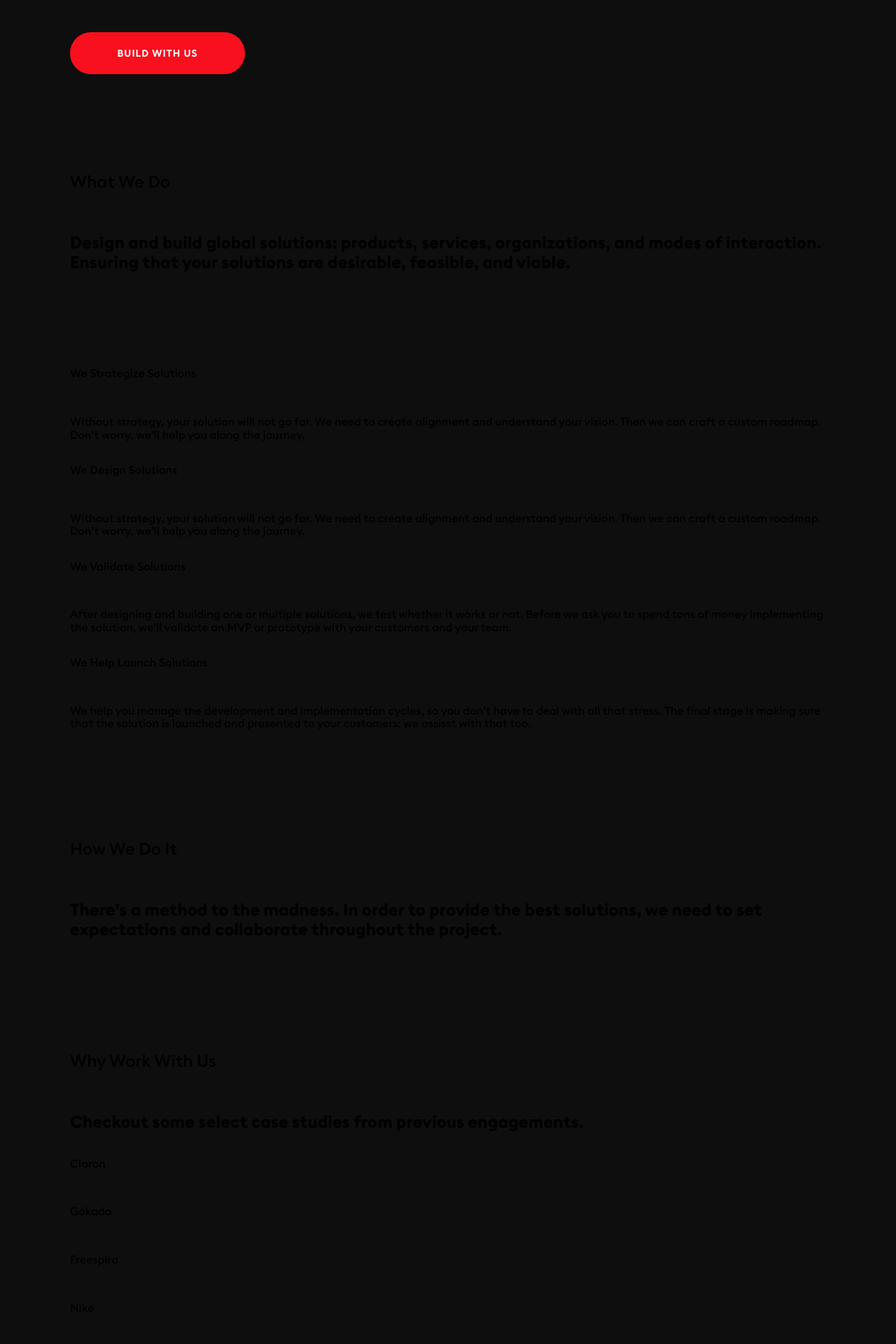
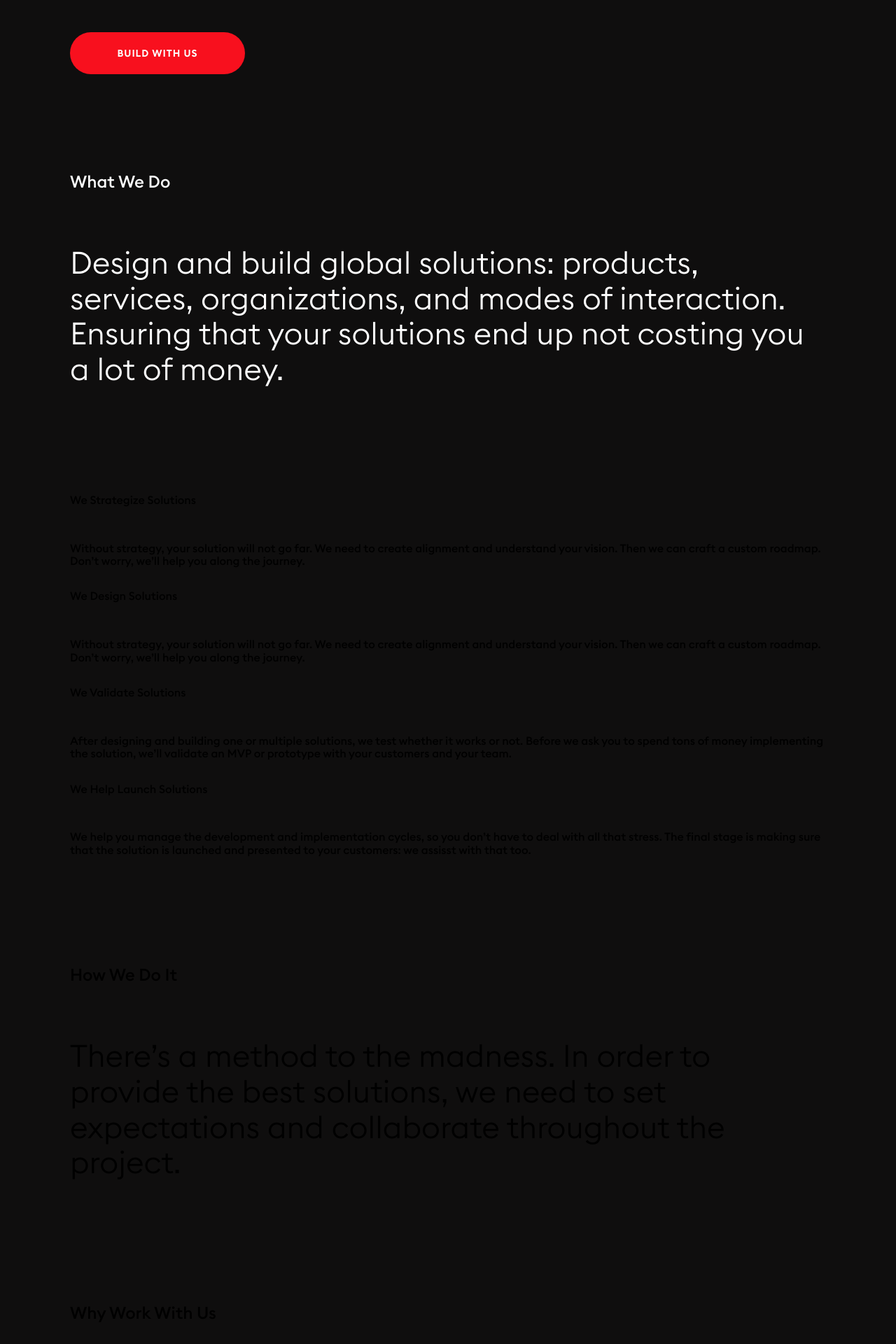
Before and after one commit to aakintil/portfolio-2019, a Node project: template index.html in a window 1280 px wide. Shown: the part 557-2477 px from the top of the page at 70% size. Run offline with Node 20 templates, Linux system fonts and the light colour scheme; the template is opened without the code that fills it, so the values that code supplies are empty; some web fonts are replaced.

Commit message:
progressing on the website

```diff
--- a/css/main.css
+++ b/css/main.css
@@ -54,6 +54,11 @@
    ========================================================================== */
 h1 {
     font-size: 64px;
+    font-weight: 100;
+}
+
+h2 {
+    font-size: 44px;
     font-weight: 100;
 }
 
--- a/index.html
+++ b/index.html
@@ -43,10 +43,10 @@
   </section>
 
   <section class="section section-services">
-    <h5 class=""> What We Do </h5>
-    <h2 class="">
+    <h5 class="font-white"> What We Do </h5>
+    <h2 class="font-white">
       Design and build global solutions: products, services, organizations, and modes of interaction. Ensuring that your
-      solutions are desirable, feasible, and viable.
+      solutions end up not costing you a lot of money.
     </h2>
   </section>
 
```
